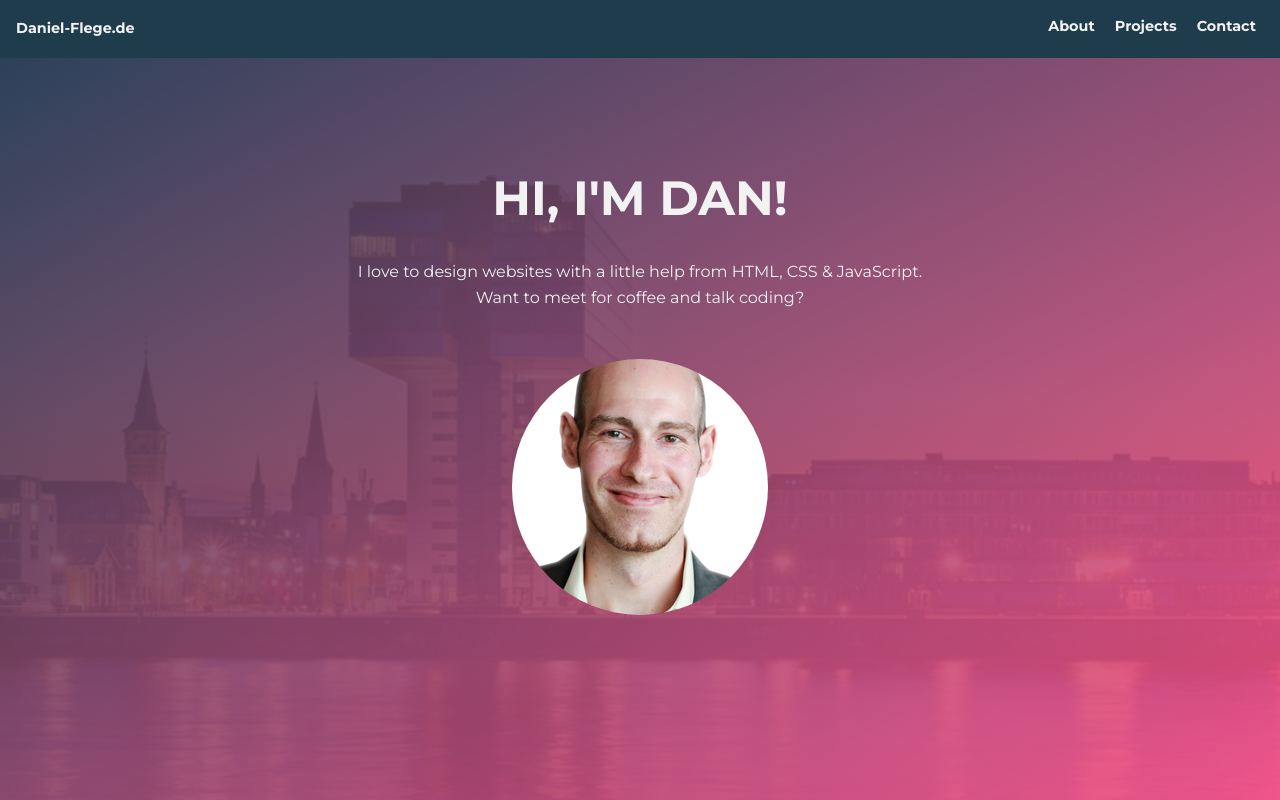
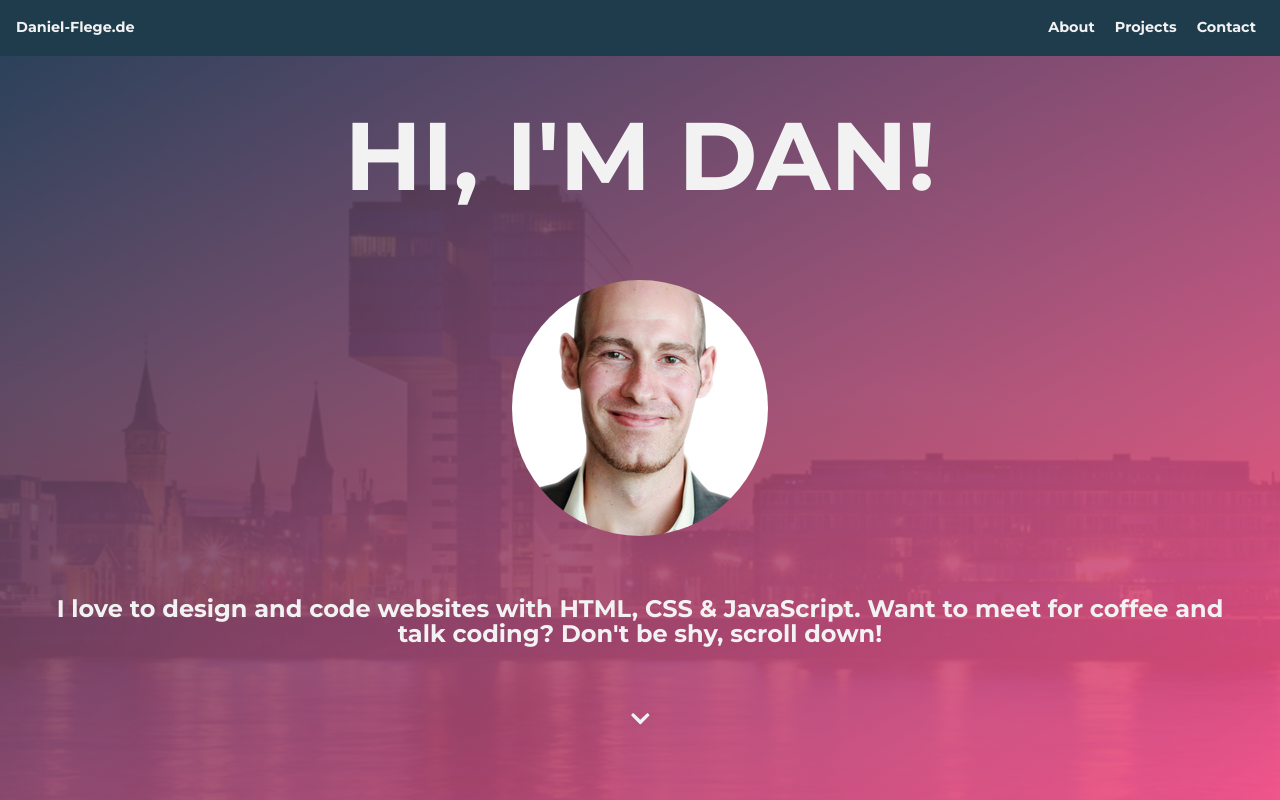
Before and after one commit to Quentara/portfolio-website, a website: page index.html in a window 1280 px wide. Shown: the top 800 px of the page. Drawn offline with Linux system fonts and the light colour scheme.

Commit message:
Tweak header spacing

```diff
--- a/index.html
+++ b/index.html
@@ -19,6 +19,7 @@
       <!-- NAVIGATION BAR -->
       <div id="navbar">
         <span>Daniel-Flege.de</span>
+        <i class="fa fa-code fa-lg"></i>
         <ul>
           <li><a href="#skills">About</a></li>
           <li><a href="#projects">Projects</a></li>
@@ -29,17 +30,17 @@
       <!-- HERO IMAGE WITH WELCOME MESSAGE -->
       <div id="welcome-section">
         <h1>Hi, I'm Dan!</h1>
-        <p>
-          I love to design websites with a little help from HTML, CSS &
-          JavaScript.
-        <br />
-          Want to meet for coffee and talk coding?
-        </p>
         <img
           class="avatar"
           src="src/img/daniel-flege.jpg"
           alt="Profilbild Daniel Flege"
         />
+        <p class="subline">
+          I love to design and code websites with HTML, CSS &
+          JavaScript. Want to meet for coffee and talk coding? Don't be shy, scroll down!
+        </p>
+
+        <p><i class="fa fa-chevron-down fa-lg"></i></p>
       </div>
 
       <!-- SKILL SECTION WITH ALL THINGS I HAVE TO OFFER -->
--- a/sass/main.scss
+++ b/sass/main.scss
@@ -27,9 +27,11 @@ a {
 #navbar {
   position: fixed;
   width: 100%;
+  height: 3.5rem;
   display: flex;
+  justify-content: space-between;
+  align-items: center;
   background-color: $dark-blue;
-  justify-content: space-between;
   padding: 0 1rem;
   color: $color-white;
   font-weight: 700;
@@ -38,6 +40,10 @@ a {
 
   span {
     margin: 1rem 0;
+  }
+
+  svg {
+    display: none;
   }
 
   a {
@@ -59,7 +65,7 @@ a {
 #welcome-section {
   display: flex;
   flex-direction: column;
-  justify-content: center;
+  justify-content: space-evenly;
   align-items: center;
   height: 100vh;
   padding: $padding;
@@ -67,16 +73,22 @@ a {
   background-size: cover;
   text-align: center;
   color: $color-white;
+
+  .subline {
+    font-weight: 700;
+    font-size: 1.5rem;
+  }
 }
 
 h1 {
-  font-size: 3rem;
+  font-size: 6rem;
   text-transform: uppercase;
+  line-height: 5rem;
 }
 
 .avatar {
   border-radius: 100%;
-  margin: $margin;
+  margin-bottom: 1rem;
 }
 
 /*
@@ -215,5 +227,15 @@ h1 {
     span {
       display: none;
     }
+
+    svg {
+      display: inline;
+    }
+  }
+
+  #welcome-section {
+    .subline {
+      font-size: 1rem;
+    }
   }
 }
```
Also changed, not shown: src/app.css.
